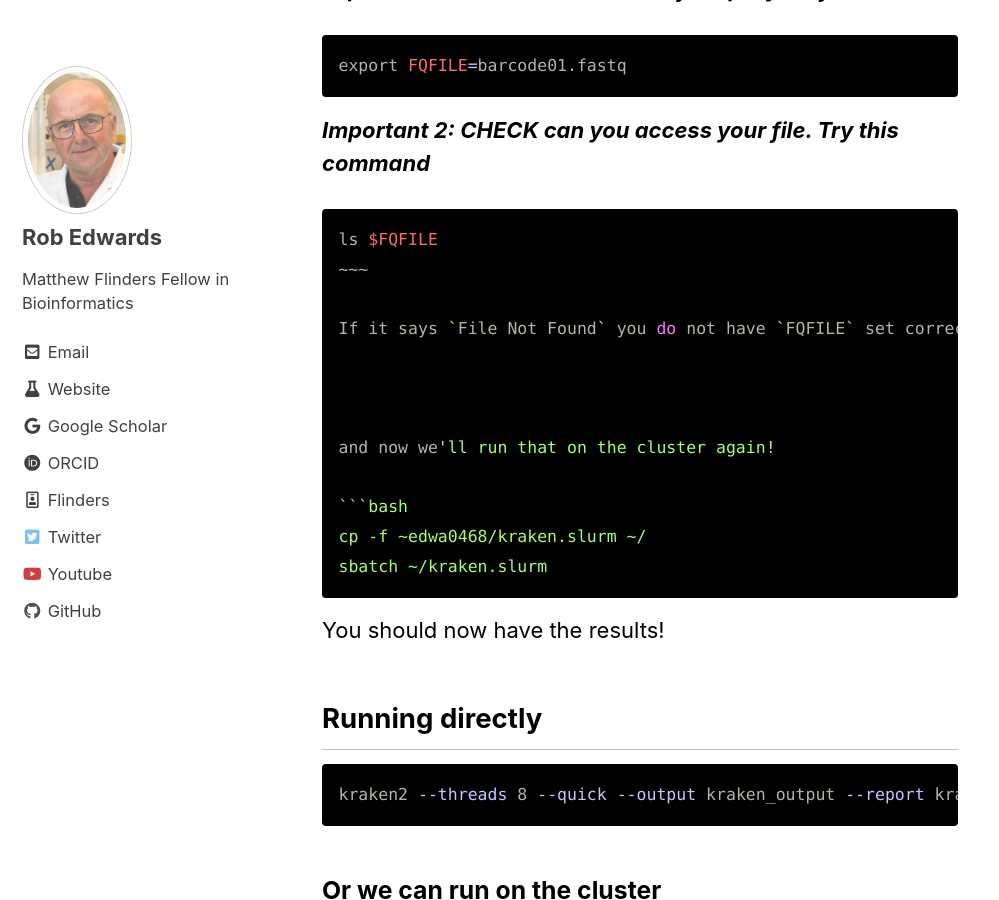
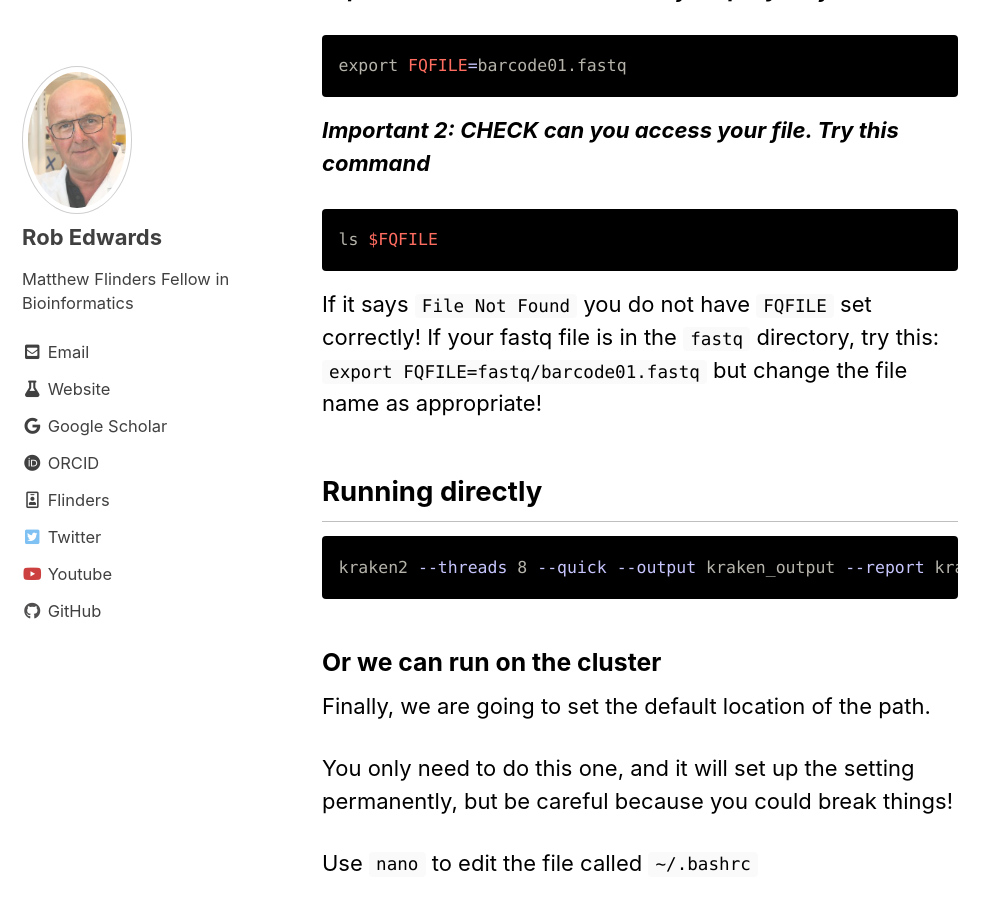
Before and after one commit to FlindersFAME/fame.github.io, a Jekyll site: the page built from Blog/_posts/2021-08-24-kraken2.md, in a window 1280 px wide and 900 px high, scrolled down 2160 px. Shown: the whole window, without its empty margins (0-999 px from the left). Built offline with Jekyll 4.4.1, drawn with Linux system fonts in a browser that asks for light colours; cached includes are drawn as plain includes.

Commit message:
correcting typo

````diff
--- a/Blog/_posts/2021-08-24-kraken2.md
+++ b/Blog/_posts/2021-08-24-kraken2.md
@@ -57,34 +57,17 @@ export FQFILE=barcode01.fastq
 
 ```bash
 ls $FQFILE
-~~~
+```
 
 If it says `File Not Found` you do not have `FQFILE` set correctly! If your fastq file is in the `fastq` directory, try this: `export FQFILE=fastq/barcode01.fastq` but change the file name as appropriate!
-
-
-
-and now we'll run that on the cluster again!
-
-```bash
-cp -f ~edwa0468/kraken.slurm ~/
-sbatch ~/kraken.slurm
-```
-
-
-You should now have the results!
 
 
 ## Running directly
 
 
-
-
-
 ```bash
 kraken2 --threads 8 --quick --output kraken_output --report kraken_report barcode01.fastq
 ```
-
-
 
 
 ### Or we can run on the cluster
````
